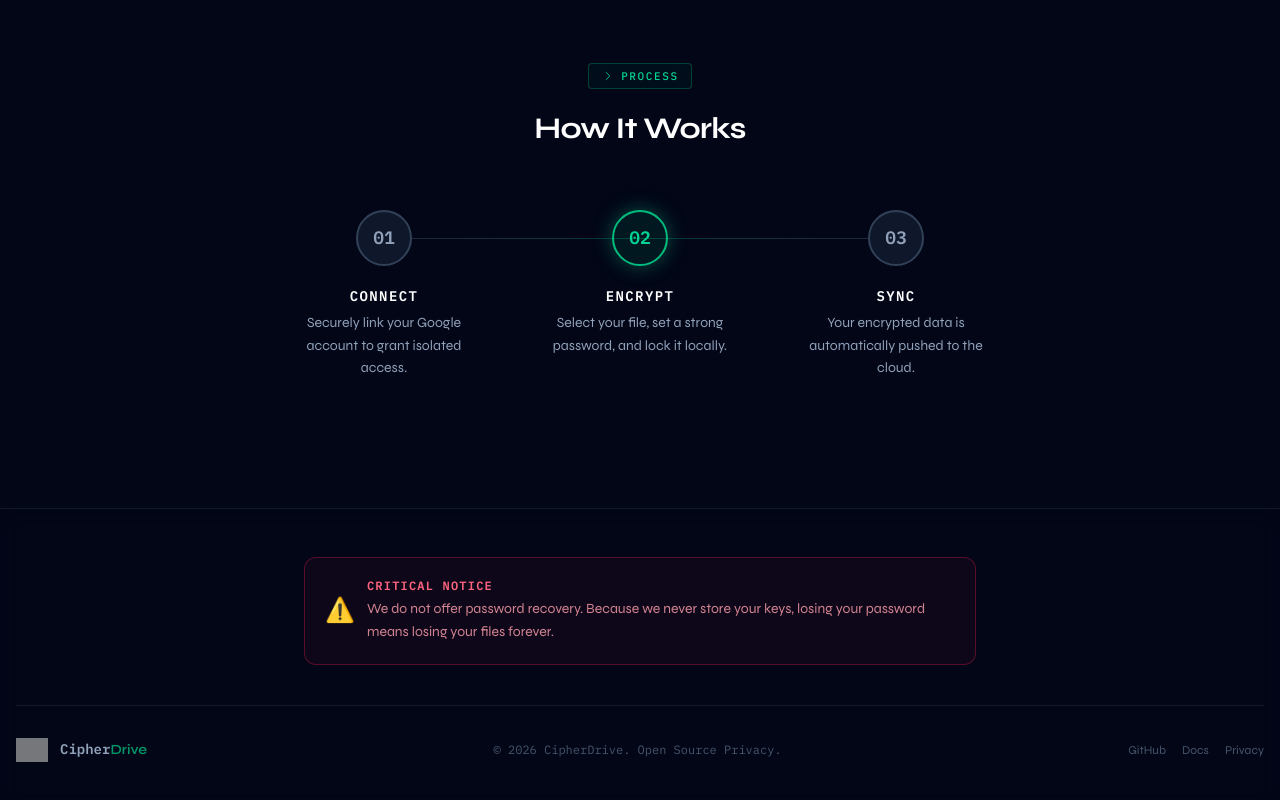
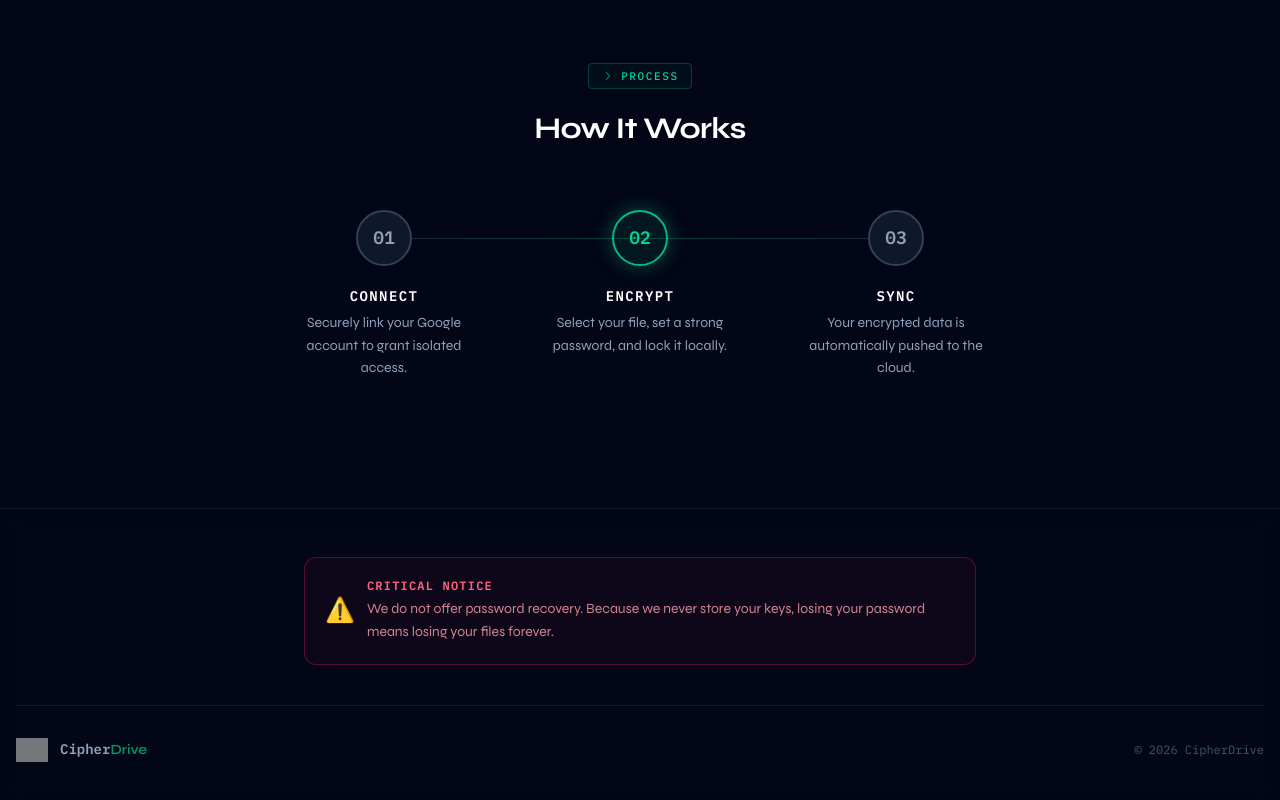
Before and after one commit to OmarAlali5/CipherDrive, a React (Vite) app: page / in a window 1280 px wide. Shown: the part 1547-2347 px from the top of the page. Built offline with nearby package versions, Linux system fonts and the light colour scheme; no server answers; grey boxes are pictures that could not be loaded.

Commit message:
Simplify footer content in LandingPage
Removed additional text and links from footer.

```diff
--- a/src/pages/LandingPage.tsx
+++ b/src/pages/LandingPage.tsx
@@ -325,13 +325,8 @@ export const LandingPage = () => {
                 </span>
               </div>
               <p className="font-mono text-xs text-slate-600">
-                © 2026 CipherDrive. Open Source Privacy.
+                © 2026 CipherDrive
               </p>
-              <div className="flex items-center gap-4 text-xs text-slate-600 font-mono">
-                <a href="#" className="hover:text-slate-400 transition-colors">GitHub</a>
-                <a href="#" className="hover:text-slate-400 transition-colors">Docs</a>
-                <a href="#" className="hover:text-slate-400 transition-colors">Privacy</a>
-              </div>
             </div>
           </div>
         </footer>
```
